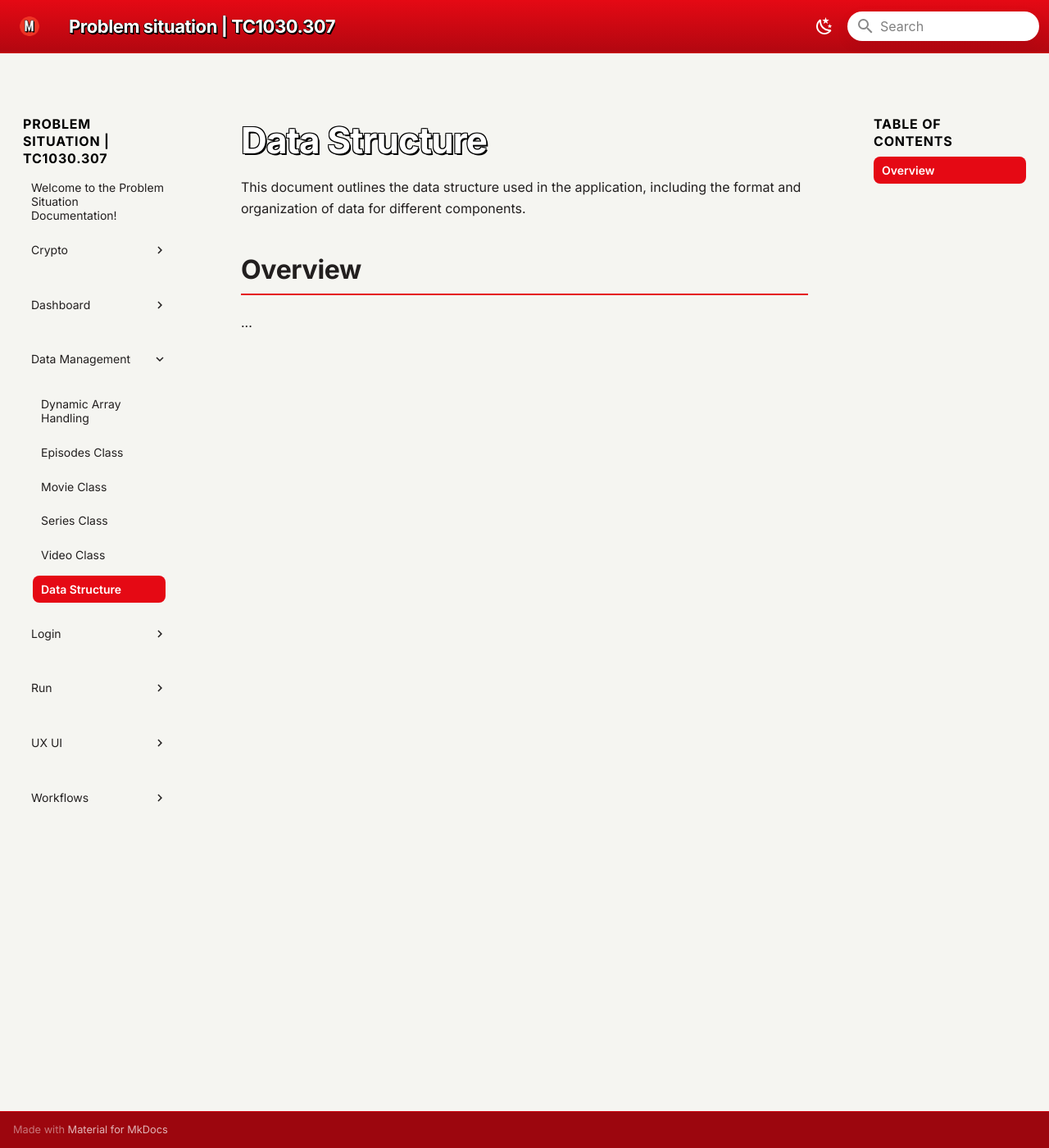
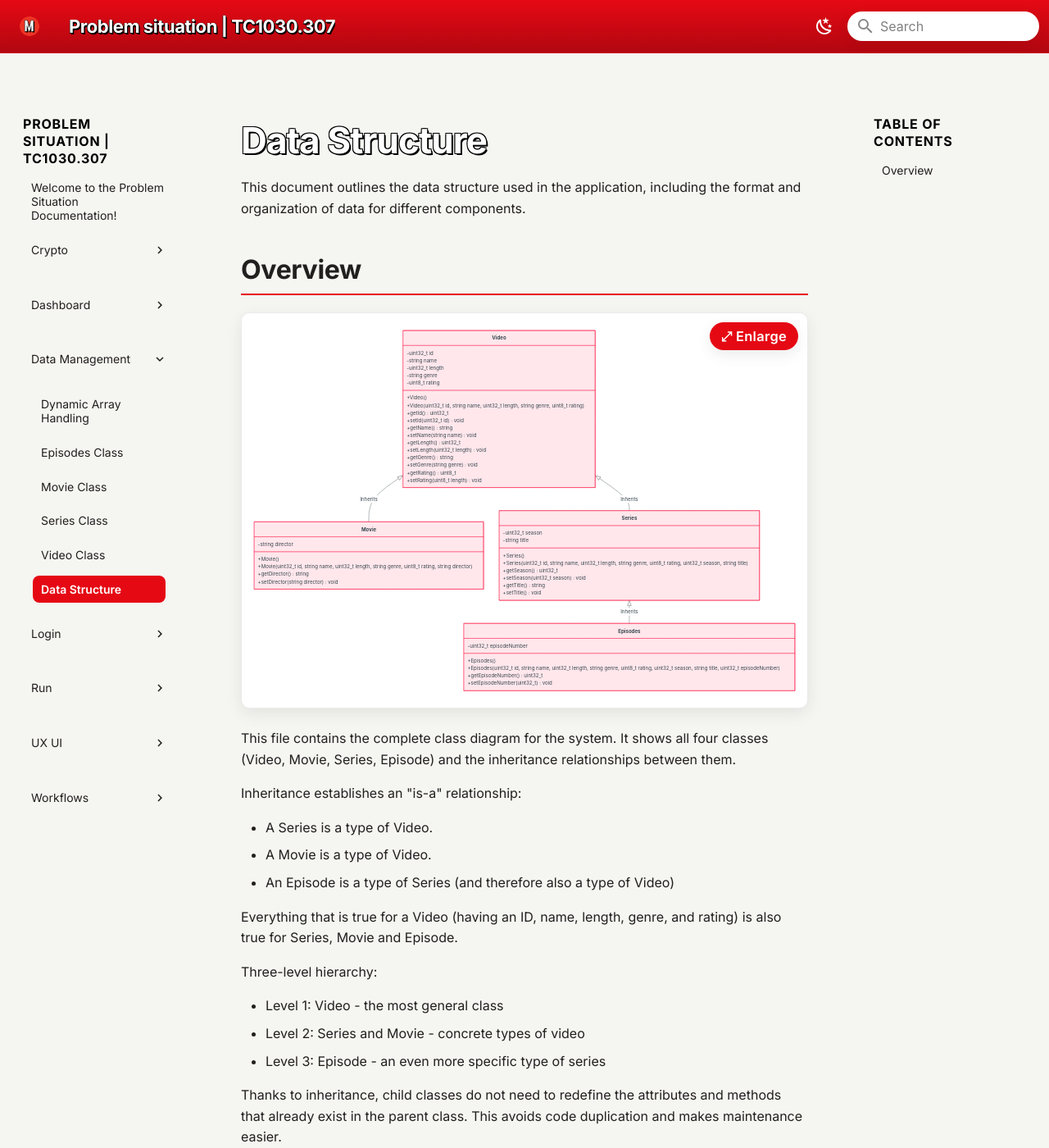
Before and after one commit to TEC-Andres/programacionOrientadaAObjetos, an MkDocs documentation site: the page built from docs/Data_Management/_Structure.md, in a window 1280 px wide and 1400 px high. Shown: the whole window at 82% size. Built offline with MkDocs 1.6.1 and Material for MkDocs 9.7.7, drawn with Linux system fonts in a browser that asks for light colours; some web fonts are replaced.

Commit message:
Document class diagram for data structure
Added a class diagram illustrating the data structure for Video, Movie, Series, and Episodes, including their attributes and inheritance relationships. Also, added an explanation of how the classes of the systems work.

````diff
--- a/docs/Data_Management/_Structure.md
+++ b/docs/Data_Management/_Structure.md
@@ -3,4 +3,75 @@
 This document outlines the data structure used in the application, including the format and organization of data for different components.
 
 ## Overview
-...
+
+```mermaid
+classDiagram
+class Video{
+  -uint32_t id
+  -string name
+  -uint32_t length
+  -string genre
+  -uint8_t rating
+  +Video()
+  +Video(uint32_t id, string name, uint32_t length, string genre, uint8_t rating)
+  +getId() uint32_t
+  +setId(uint32_t id) void
+  +getName() string
+  +setName(string name) void
+  +getLength() uint32_t
+  +setLength(uint32_t length) void
+  +getGenre() string
+  +setGenre(string genre) void
+  +getRating() uint8_t
+  +setRating(uint8_t length) void
+}
+
+class Movie{
+  -string director
+  +Movie()
+  +Movie(uint32_t id, string name, uint32_t length, string genre, uint8_t rating, string director)
+  +getDirector() string
+  +setDirector(string director) void
+}
+
+class Series{
+  -uint32_t season
+  -string title
+  +Series()
+  +Series(uint32_t id, string name, uint32_t length, string genre, uint8_t rating, uint32_t season, string title)
+  +getSeason() uint32_t
+  +setSeason(uint32_t season) void
+  +getTitle() string
+  +setTitle() void
+}
+
+class Episodes{
+  -uint32_t episodeNumber
+  +Episodes()
+  +Episodes(uint32_t id, string name, uint32_t length, string genre, uint8_t rating, uint32_t season, string title, uint32_t episodeNumber)
+  +getEpisodeNumber() uint32_t
+  +setEpisodeNumber(uint32_t) void
+}
+
+Video <|-- Movie : Inherits
+Video <|-- Series : Inherits
+Series <|-- Episodes : Inherits
+```
+
+This file contains the complete class diagram for the system. It shows all four classes (Video, Movie, Series, Episode) and the inheritance relationships between them.
+
+Inheritance establishes an "is-a" relationship:
+
+- A Series is a type of Video.
+- A Movie is a type of Video.
+- An Episode is a type of Series (and therefore also a type of Video)
+
+Everything that is true for a Video (having an ID, name, length, genre, and rating) is also true for Series, Movie and Episode.
+
+Three-level hierarchy:
+
+- Level 1: Video - the most general class
+- Level 2: Series and Movie - concrete types of video
+- Level 3: Episode - an even more specific type of series
+
+Thanks to inheritance, child classes do not need to redefine the attributes and methods that already exist in the parent class. This avoids code duplication and makes maintenance easier.
````
